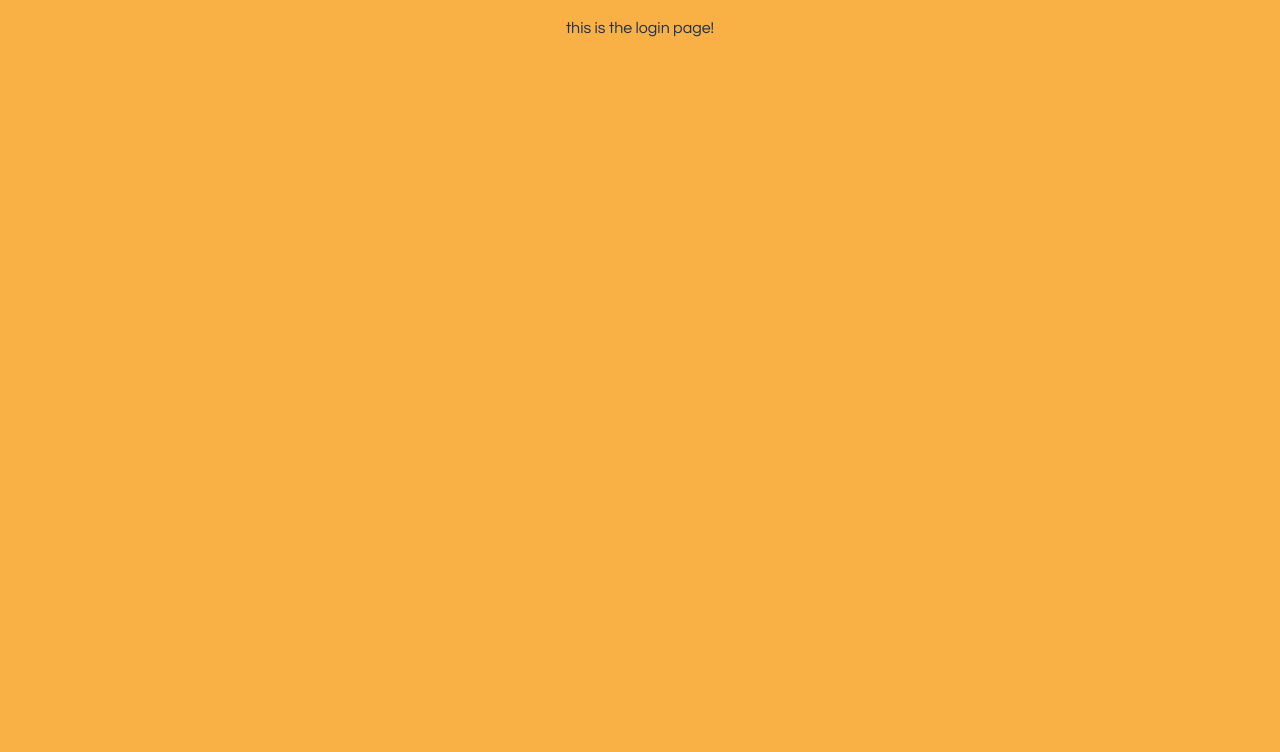
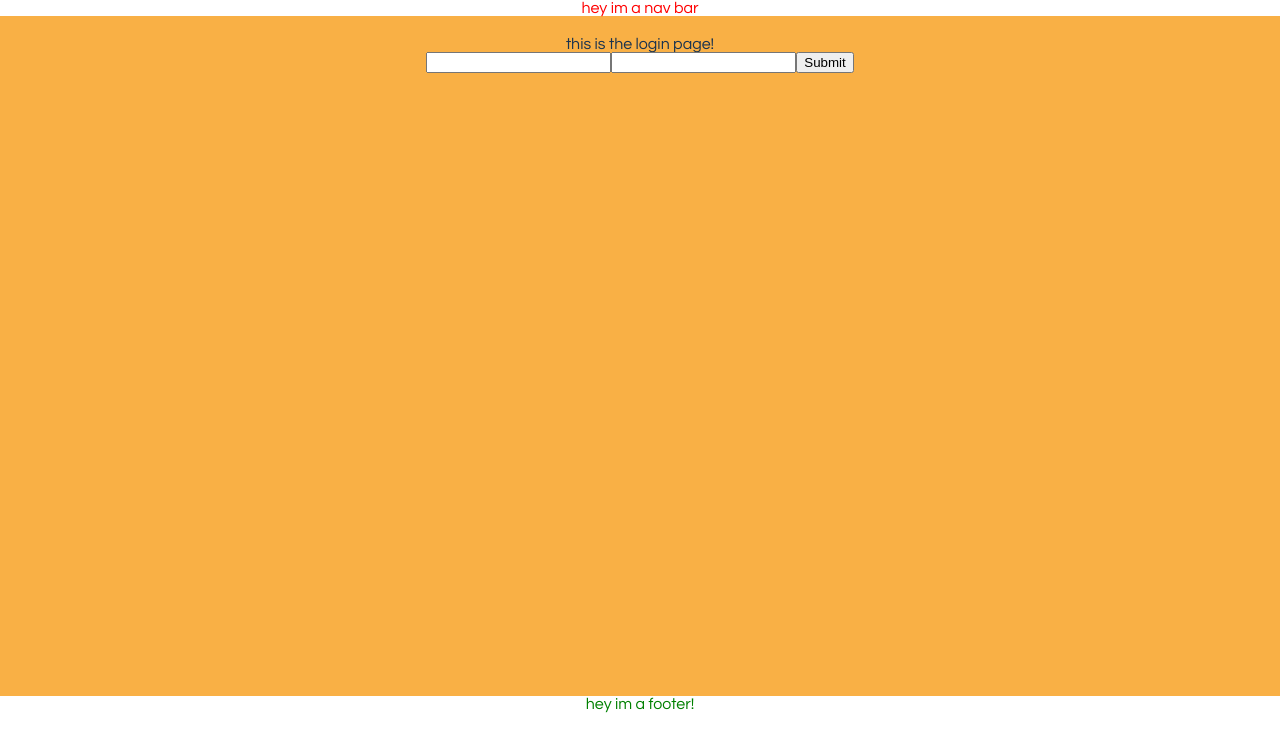
Before and after one commit to simplif-ai/application, a React (Create React App) app in the folder Frontend/: page / in a window 1280 px wide. Shown: the top 752 px of the page. Built offline with nearby package versions, Linux system fonts and the light colour scheme.

Commit message:
adds file structure for login and profile components

```diff
--- a/Frontend/src/App.css
+++ b/Frontend/src/App.css
@@ -15,9 +15,10 @@ p {
 
 .page {
   padding: 20px;
-  height: 100vh;
+  height: 80vh;
 }
 
 .bgorange {
   background-color: #F9B045;
+  color: #1A334F;
 }
--- a/Frontend/src/App.js
+++ b/Frontend/src/App.js
@@ -1,11 +1,17 @@
 import React from 'react';
 import { BrowserRouter } from 'react-router-dom';
 import Routes from './Routes';
+import Nav from './pages/components/Nav';
+import Footer from './pages/components/Footer';
 import './App.css';
 
 const App = () => (
   <BrowserRouter>
-    <Routes/>
+    <div>
+      <Nav />
+      <Routes/>
+      <Footer />
+    </div>
   </BrowserRouter>
 );
 
--- a/Frontend/src/Routes.js
+++ b/Frontend/src/Routes.js
@@ -1,11 +1,13 @@
 import React from 'react';
 import { Switch, Route } from 'react-router';
-import Login from './containers/Login';
+import Login from './pages/login/Login';
+import Profile from './pages/profile/Profile';
 
 const Routes = () => (
   <Switch>
     <Route exact path="/" component={Login}/>
     <Route path="/login" component={Login}/>
+    <Route path="/profile" component={Profile}/>
   </Switch>
 );
 
--- /dev/null
+++ b/Frontend/src/css/footer.css
@@ -0,0 +1,3 @@
+.footer {
+  color: green;
+}
--- /dev/null
+++ b/Frontend/src/css/nav.css
@@ -0,0 +1,3 @@
+.nav {
+  color: red;
+}
--- /dev/null
+++ b/Frontend/src/css/profile.css
@@ -0,0 +1,3 @@
+div {
+  color: orange;
+}
--- /dev/null
+++ b/Frontend/src/pages/components/Footer.js
@@ -0,0 +1,10 @@
+import React from 'react';
+import '../../css/footer.css';
+
+const Footer = () => (
+  <div className="footer">
+    hey im a footer!
+  </div>
+);
+
+export default Footer;
--- /dev/null
+++ b/Frontend/src/pages/components/Nav.js
@@ -0,0 +1,10 @@
+import React from 'react';
+import '../../css/nav.css';
+
+const Nav = () => (
+  <div className="nav">
+  hey im a nav bar
+  </div>
+);
+
+export default Nav;
--- a/Frontend/src/containers/Login.js
+++ b/Frontend/src/pages/login/Login.js
@@ -1,8 +1,10 @@
 import React from 'react';
+import LoginForm from './LoginForm';
 
 const Login = () => (
   <div className="page bgorange">
     this is the login page!
+    <LoginForm />
   </div>
 );
 
--- /dev/null
+++ b/Frontend/src/pages/login/LoginForm.js
@@ -0,0 +1,13 @@
+import React from 'react';
+
+const LoginForm = ({ login }) => (
+  <form onSubmit={login}>
+    <label placeholder="email" type="" htmlFor="email" />
+    <input type="email" name="email" required />
+    <label placeholder="password" type="" htmlFor="password" />
+    <input type="password" name="password" required />
+    <input type="submit" value="Submit" />
+  </form>
+);
+
+export default LoginForm;
--- /dev/null
+++ b/Frontend/src/pages/profile/Profile.js
@@ -0,0 +1,10 @@
+import React from 'react';
+import '../../css/profile.css';
+
+const Profile = () => (
+  <div className="profile">
+  hey im a profile page
+  </div>
+);
+
+export default Profile;
```
